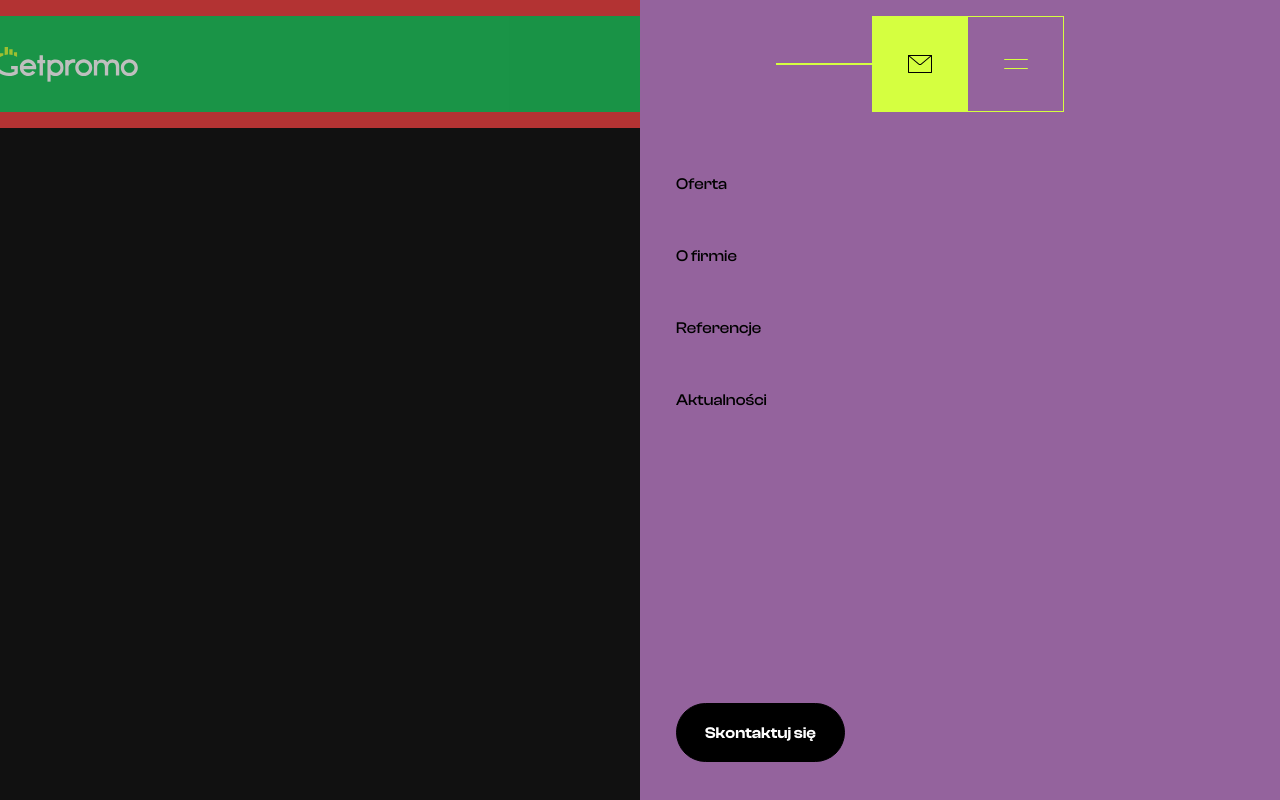
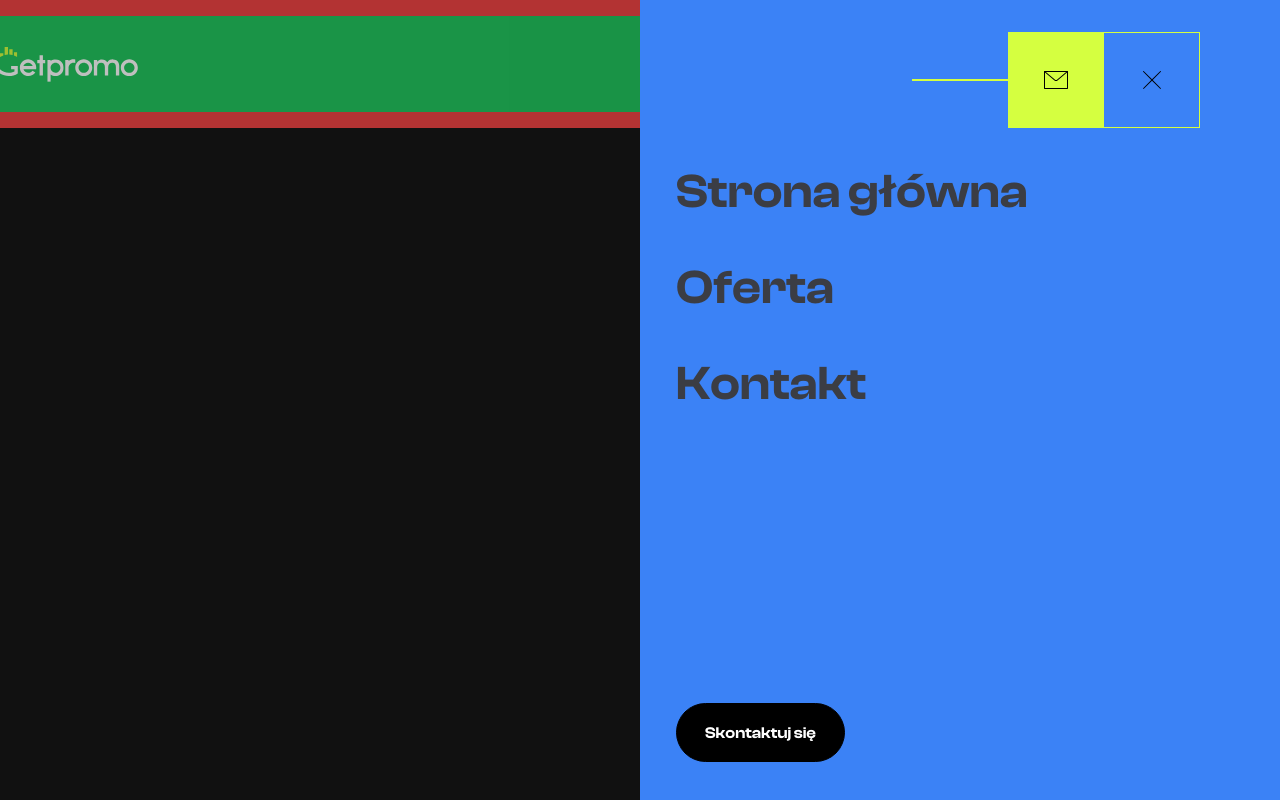
Before and after one commit to PGodzien/getpromo-nowa-strona, a Next.js app: page / in a window 1280 px wide. Both pictures are taken after a click on the button 1232 px from the left and 64 px from the top of the page. Built offline with nearby package versions, Linux system fonts and the light colour scheme; a web font is replaced by a local one.

Commit message:
Update nav.tsx

```diff
--- a/app/components/nav.tsx
+++ b/app/components/nav.tsx
@@ -18,10 +18,10 @@ const NavBar = () => {
     return (
         <>
             {/* NAVBAR */}
-            <div className="bg-red-500 h-32 flex items-center">
+            <div className="bg-red-500 h-32 flex absolute inset-0 items-center">
                 <div className="max-w-7xl container px-4 md:px-0 mx-auto bg-green-500 flex items-center justify-between">
-                    <div className=""><Image alt="" src={Logo} /></div>
-                    <div className="flex items-center">
+                    <Link href="/" className=""><Image alt="" src={Logo} /></Link>
+                    <div className="flex items-center relative z-30">
                         <div className="h-0.5 bg-primary w-24"></div>
                         <div className="w-24 h-24 bg-primary flex items-center justify-center">
                             <svg
@@ -40,7 +40,7 @@ const NavBar = () => {
                                 />
                             </svg>
                         </div>
-                        <button className="" type="button" onClick={openModal}>
+                        <button className="outline-none" type="button" onClick={openModal}>
                             <div className="w-24 h-24 border-primary border-r border-t border-b flex justify-center items-center">
                                 <svg
                                     className="text-primary group-hover:transition-all duration-300 group-hover:text-black"
@@ -88,13 +88,11 @@ const NavBar = () => {
                                         leaveTo='translate-x-full'
                                     >
                                         <Dialog.Panel className="w-full h-full transform overflow-hidden bg-red-500 text-left align-middle shadow-xl transition-all">
-                                            <nav className="relative z-10 px-9 pt-8 bg-blue-500 bg-opacity-50 h-full overflow-y-auto">
+                                            <nav className="relative px-9 pt-8 bg-blue-500 z-0 h-full overflow-y-auto">
                                                 <div className="flex flex-wrap justify-between h-full">
-                                                    <div className="absolute left-1/2 transform -translate-x-1/2 top-4">
-
-
+                                                    <div className="absolute right-0">
                                                         <div className="flex items-center mr-20">
-                                                            <div className="h-0.5 bg-primary w-24"></div>
+                                                            <div className="h-0.5 hidden md:block bg-primary w-24"></div>
                                                             <div className="w-24 h-24 bg-primary flex items-center justify-center">
                                                                 <svg
                                                                     className="text-black flex group-hover:transition-all duration-300 group-hover:text-black"
@@ -112,19 +110,20 @@ const NavBar = () => {
                                                                     />
                                                                 </svg>
                                                             </div>
-                                                            <button className="" type="button" onClick={closeModal}>
+                                                            <button className="outline-none" type="button" onClick={closeModal}>
                                                                 <div className="w-24 h-24 border-primary border-r border-t border-b flex justify-center items-center">
                                                                     <svg
-                                                                        className="text-primary group-hover:transition-all duration-300 group-hover:text-black"
+                                                                        className={`text-black`}
                                                                         width="24"
                                                                         height="24"
                                                                         viewBox="0 0 24 24"
+                                                                        fill="none"
                                                                         xmlns="http://www.w3.org/2000/svg"
                                                                     >
                                                                         <path
                                                                             fillRule="evenodd"
                                                                             clipRule="evenodd"
-                                                                            d="M24 16.5C24 16.224 23.776 16 23.5 16H0.5C0.224 16 0 16.224 0 16.5C0 16.776 0.224 17 0.5 17H23.5C23.776 17 24 16.776 24 16.5M23.5 8H0.5C0.224 8 0 7.776 0 7.5C0 7.224 0.224 7 0.5 7H23.5C23.776 7 24 7.224 24 7.5C24 7.776 23.776 8 23.5 8"
+                                                                            d="M12.7072 12L20.8533 3.85401C21.0492 3.65801 21.0492 3.34201 20.8533 3.14601C20.6583 2.95101 20.3422 2.95101 20.1462 3.14601L12.0002 11.293L3.85325 3.14601C3.65825 2.95101 3.34225 2.95101 3.14625 3.14601C2.95125 3.34201 2.95125 3.65801 3.14625 3.85401L11.2933 12L3.14625 20.146C2.95125 20.342 2.95125 20.658 3.14625 20.854C3.24425 20.951 3.37225 21 3.50025 21C3.62825 21 3.75625 20.951 3.85325 20.854L12.0002 12.707L20.1462 20.854C20.2442 20.951 20.3722 21 20.5002 21C20.6283 21 20.7563 20.951 20.8533 20.854C21.0492 20.658 21.0492 20.342 20.8533 20.146L12.7072 12Z"
                                                                             fill="currentColor"
                                                                         />
                                                                     </svg>
@@ -134,12 +133,11 @@ const NavBar = () => {
 
 
                                                     </div>
-                                                    <div className="flex flex-col font-serif justify-center py-16 w-full">
+                                                    <div className="flex flex-col font-serif justify-center py-20 w-full">
                                                         <ul>
-                                                            <li className="mb-12"><Link className="font-medium hover:text-gray-700" onClick={closeModal} href="/oferta/">Oferta</Link></li>
-                                                            <li className="mb-12"><Link className="font-medium hover:text-gray-700" onClick={closeModal} href="/o-firmie/">O firmie</Link></li>
-                                                            <li className="mb-12"><Link className="font-medium hover:text-gray-700" onClick={closeModal} href="/referencje/">Referencje</Link></li>
-                                                            <li><Link className="font-medium hover:text-gray-700" onClick={closeModal} href="/aktualnosci/">Aktualności</Link></li>
+                                                            <li className="mb-12"><Link className="mr-5 text-3xl md:text-5xl font-semibold font-serif text-grayText hover:text-white" onClick={closeModal} href="/oferta/">Strona główna</Link></li>
+                                                            <li className="mb-12"><Link className="mr-5 text-3xl md:text-5xl font-semibold font-serif text-grayText hover:text-white" onClick={closeModal} href="/o-firmie/">Oferta</Link></li>
+                                                            <li className="mb-12"><Link className="mr-5 text-3xl md:text-5xl font-semibold font-serif text-grayText hover:text-white" onClick={closeModal} href="/referencje/">Kontakt</Link></li>
                                                         </ul>
                                                     </div>
                                                     <div className="flex flex-col justify-end w-full pb-8">
```
